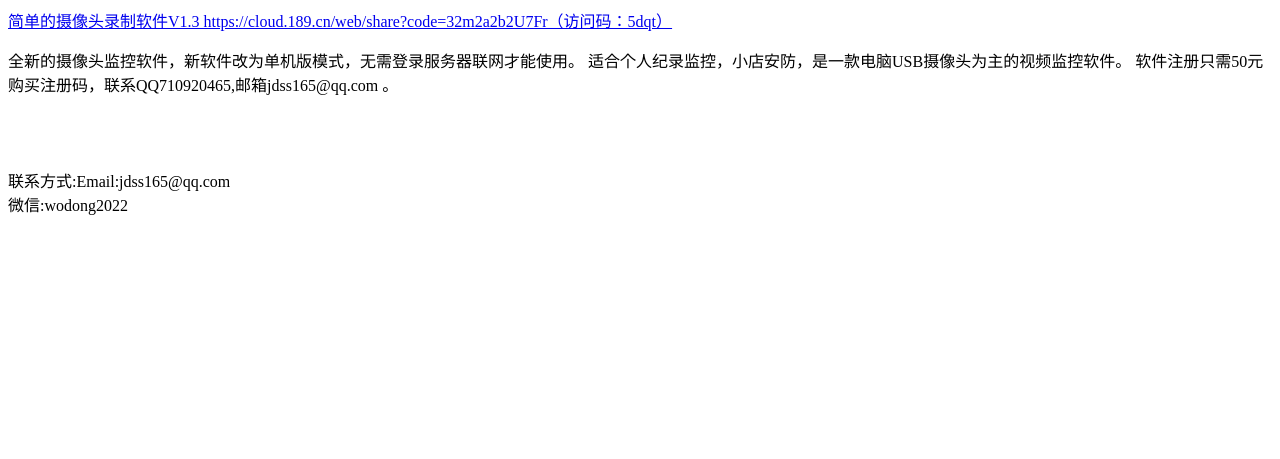
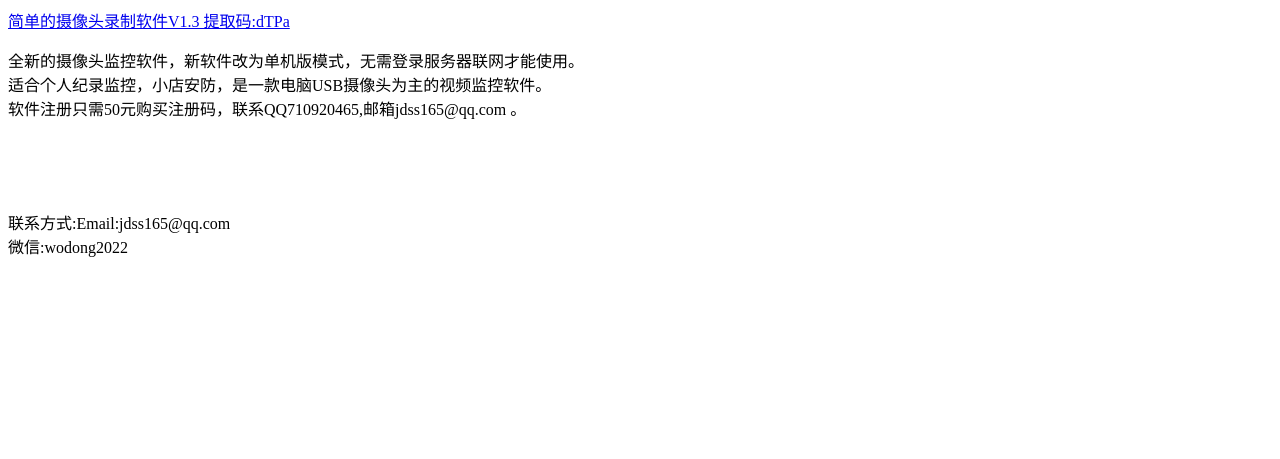
Before and after one commit to fuyuncoin/fuyuncoin.github.io, a plain HTML site: page index.html in a window 1280 px wide. Shown: the part 341-800 px from the top of the page. Drawn offline with Linux system fonts and the light colour scheme.

Commit message:
Update index.html

```diff
--- a/index.html
+++ b/index.html
@@ -37,10 +37,10 @@
 <p><a href="https://fuyun.tpgjb.top/"  >福云业务网（可刷QQ名片赞等业务）</a></p>
 
    <h1>简单的摄像头录制软件V1.3 </h1>
-<p><a href="https://cloud.189.cn/web/share?code=32m2a2b2U7Fr"  >简单的摄像头录制软件V1.3  https://cloud.189.cn/web/share?code=32m2a2b2U7Fr（访问码：5dqt）</a></p>
-      全新的摄像头监控软件，新软件改为单机版模式，无需登录服务器联网才能使用。
-      适合个人纪录监控，小店安防，是一款电脑USB摄像头为主的视频监控软件。
-      软件注册只需50元购买注册码，联系QQ710920465,邮箱jdss165@qq.com 。
+<p><a href="链接: https://caiyun.139.com/m/i?0h5CLOpGSIV0Z"  >简单的摄像头录制软件V1.3  提取码:dTPa</a></p>
+      全新的摄像头监控软件，新软件改为单机版模式，无需登录服务器联网才能使用。<br>
+      适合个人纪录监控，小店安防，是一款电脑USB摄像头为主的视频监控软件。<br>
+      软件注册只需50元购买注册码，联系QQ710920465,邮箱jdss165@qq.com 。<br>
 <br>
 <br>
 <br>
```
